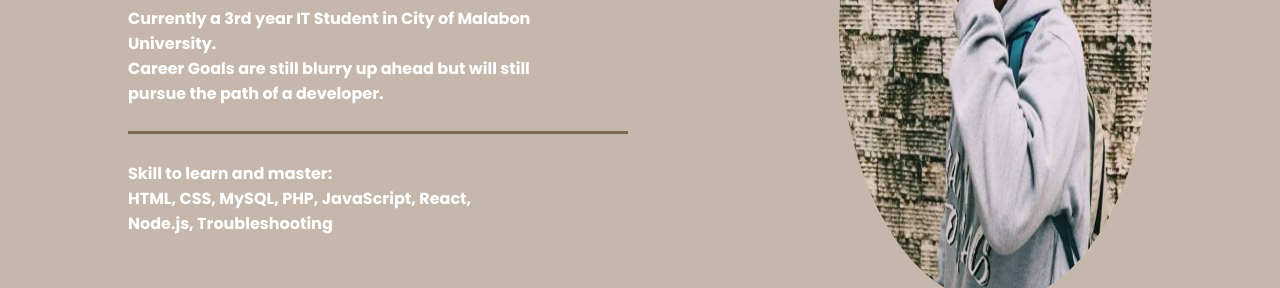
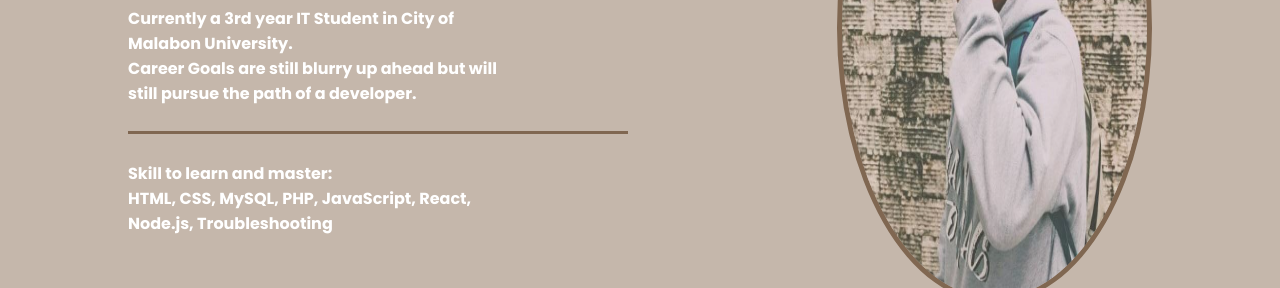
Before and after one commit to Puds01/Portfolio, a plain HTML site: page index.html in a window 1280 px wide. Shown: the part 373-661 px from the top of the page. Drawn offline with nearby package versions, Linux system fonts and the light colour scheme.

Commit message:
style.css image container update

```diff
--- a/style.css
+++ b/style.css
@@ -52,6 +52,7 @@ body {
     text-decoration: none;
     font-weight: 500;
     margin-left: 35px;
+    transition: .25s;
 }
 
 .nav a:hover,
@@ -67,40 +68,24 @@ body {
 }
 
 .image-container {
-    position: relative;
-    display: inline-block;
     margin-left: 30%;
     margin-top: -15%;
-    width: 50%; /* Adjust as needed */
-    height: 550px; /* Adjust as needed */
-    overflow: hidden;
+    width: 50%;
+    height: 550px;
     border-radius: 50%;
+    border: 5px solid #806751;
 }
 
-.image-container .home-img {
+.home-img {
     width: 100%;
     height: 100%;
     border-radius: 50%;
     display: block;
-    opacity: 1;
+    opacity: 0.7;
     transition: .4s;
 }
 
-.image-container::before {
-    content: '';
-    position: absolute;
-    top: 0;
-    left: 0;
-    width: 100%;
-    height: 100%;
-    background-image: url('images/Abion2.png'); /* Change to your hover image */
-    background-size: cover;
-    background-position: center;
-    opacity: 0; /* Initial opacity */
-    transition: opacity 0.4s ease;
-}
-
-.image-container:hover::before {
+.home-img:hover {
     opacity: 1;
 }
 
```
